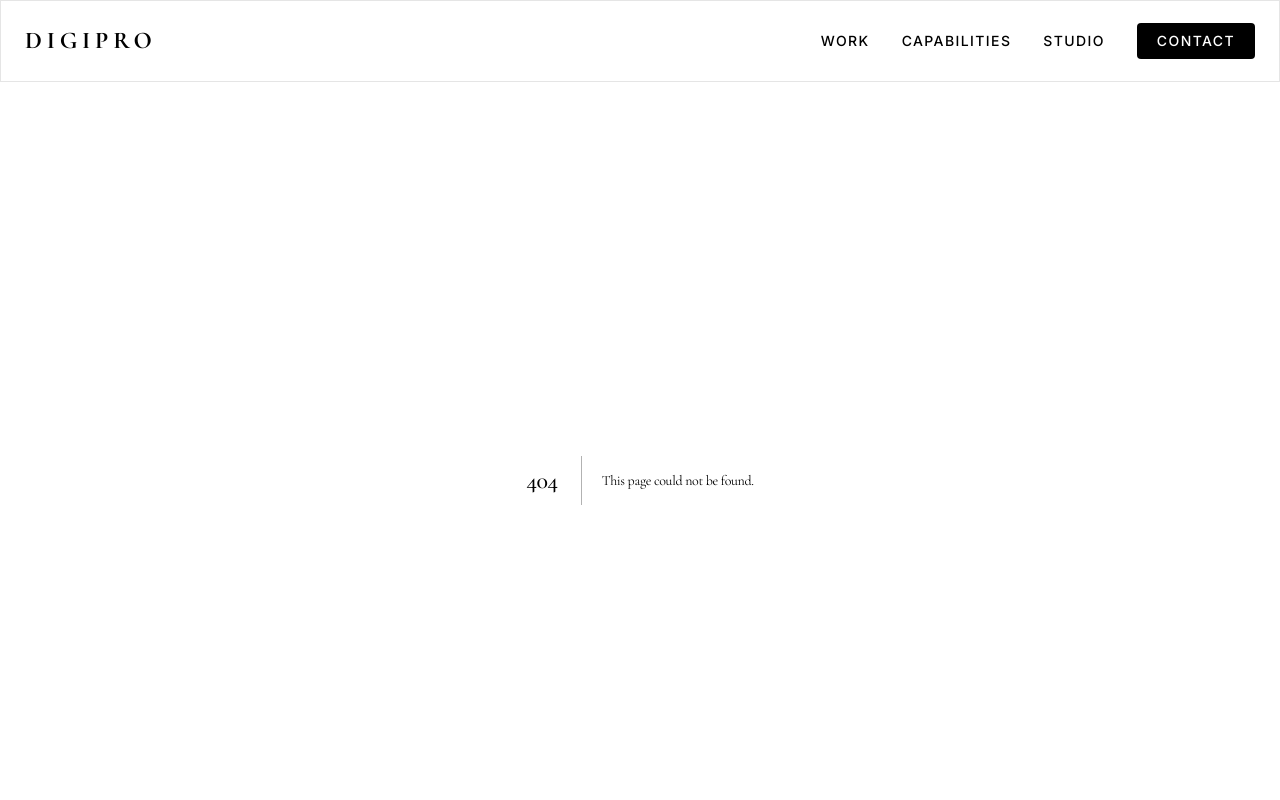
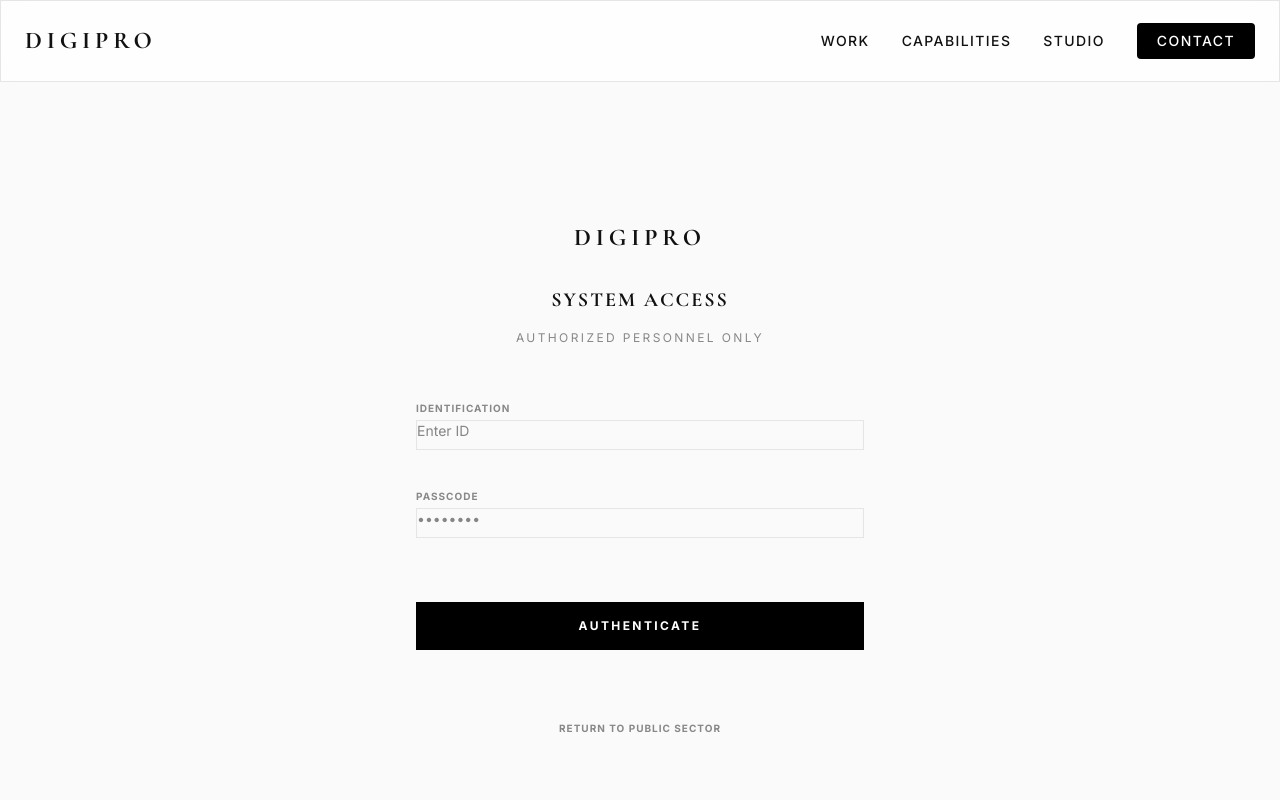
Before and after one commit to Ramelio-bot/DigitalProduction, a Next.js app: page /login in a window 1280 px wide. Before the commit this address had no page. Shown: the top 800 px of the page. Built offline with nearby package versions, Linux system fonts and the light colour scheme.

Commit message:
feat: add hidden admin login portal and trigger links

```diff
--- a/src/app/layout.tsx
+++ b/src/app/layout.tsx
@@ -56,7 +56,10 @@ export default function RootLayout({
           <footer className="py-32 border-t hairline-border bg-white px-6">
             <div className="max-w-7xl mx-auto grid grid-cols-1 md:grid-cols-4 gap-20">
               <div className="md:col-span-2 space-y-8">
-                <div className="text-3xl font-serif italic tracking-tighter uppercase font-bold">Digipro.</div>
+                <div className="text-3xl font-serif italic tracking-tighter uppercase font-bold flex items-baseline">
+                  Digipro
+                  <Link href="/login" className="cursor-default text-inherit hover:text-inherit opacity-90 transition-opacity" title="Restricted Area">.</Link>
+                </div>
                 <p className="text-muted max-w-sm text-sm leading-relaxed">
                   A high-end creative agency specializing in cinematic video production and premium digital solutions for international brands.
                 </p>
@@ -82,11 +85,22 @@ export default function RootLayout({
               </div>
             </div>
 
-            <div className="max-w-7xl mx-auto mt-32 pt-12 border-t hairline-border flex flex-col md:flex-row justify-between items-center text-[10px] uppercase tracking-[0.2em] font-bold text-muted">
+            <div className="max-w-7xl mx-auto mt-32 pt-12 border-t hairline-border flex flex-col md:flex-row justify-between items-center text-[10px] uppercase tracking-[0.2em] font-bold text-muted relative">
               <p>© 2026 Digipro International. All Rights Reserved.</p>
               <div className="flex space-x-12 mt-8 md:mt-0">
                 <a href="#" className="hover:text-accent">Privacy Policy</a>
                 <a href="#" className="hover:text-accent">Terms of Service</a>
+              </div>
+
+              {/* Hidden Admin Login Logo */}
+              <div className="absolute right-0 bottom-0 translate-y-full pt-8 pb-2">
+                <Link href="/login" className="opacity-0 hover:opacity-10 transition-opacity duration-700 cursor-default">
+                  <svg width="12" height="12" viewBox="0 0 24 24" fill="none" stroke="currentColor" strokeWidth="2" strokeLinecap="round" strokeLinejoin="round">
+                    <path d="M12 2L2 7l10 5 10-5-10-5Z"/>
+                    <path d="M2 17l10 5 10-5"/>
+                    <path d="M2 12l10 5 10-5"/>
+                  </svg>
+                </Link>
               </div>
             </div>
           </footer>
--- /dev/null
+++ b/src/app/login/page.tsx
@@ -0,0 +1,62 @@
+import React from "react";
+import Link from "next/link";
+
+export const metadata = {
+  title: "Restricted Access | Digipro",
+  robots: "noindex, nofollow",
+};
+
+export default function LoginPage() {
+  return (
+    <div className="min-h-screen flex items-center justify-center bg-background px-6">
+      <div className="w-full max-w-md space-y-12">
+        <div className="text-center space-y-4">
+          <Link href="/" className="inline-block font-serif text-2xl font-bold tracking-[0.2em] uppercase hover:italic transition-all mb-8">
+            DIGIPRO
+          </Link>
+          <h1 className="text-xl font-serif tracking-widest uppercase">System Access</h1>
+          <p className="text-muted text-xs uppercase tracking-[0.2em]">Authorized Personnel Only</p>
+        </div>
+
+        <form className="space-y-8 mt-12">
+          <div className="space-y-2">
+            <label className="text-[10px] font-bold uppercase tracking-widest text-muted" htmlFor="username">
+              Identification
+            </label>
+            <input
+              id="username"
+              type="text"
+              className="w-full bg-transparent border-b hairline-border pb-2 outline-none focus:border-accent transition-colors text-sm font-sans"
+              placeholder="Enter ID"
+            />
+          </div>
+
+          <div className="space-y-2">
+            <label className="text-[10px] font-bold uppercase tracking-widest text-muted" htmlFor="password">
+              Passcode
+            </label>
+            <input
+              id="password"
+              type="password"
+              className="w-full bg-transparent border-b hairline-border pb-2 outline-none focus:border-accent transition-colors text-sm font-sans"
+              placeholder="••••••••"
+            />
+          </div>
+
+          <button
+            type="button"
+            className="w-full py-4 bg-accent text-white text-xs font-bold uppercase tracking-[0.2em] hover:bg-muted transition-colors mt-8"
+          >
+            Authenticate
+          </button>
+        </form>
+
+        <div className="text-center mt-16">
+          <Link href="/" className="text-[10px] font-bold uppercase tracking-widest text-muted hover:text-accent transition-colors">
+            Return to Public Sector
+          </Link>
+        </div>
+      </div>
+    </div>
+  );
+}
```
Also changed, not shown: 1 other file (tests, documents, lock files or other folders).
